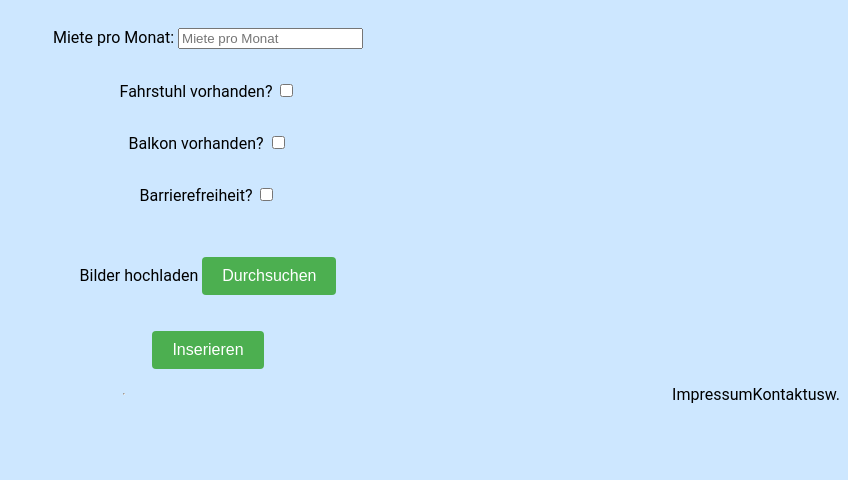
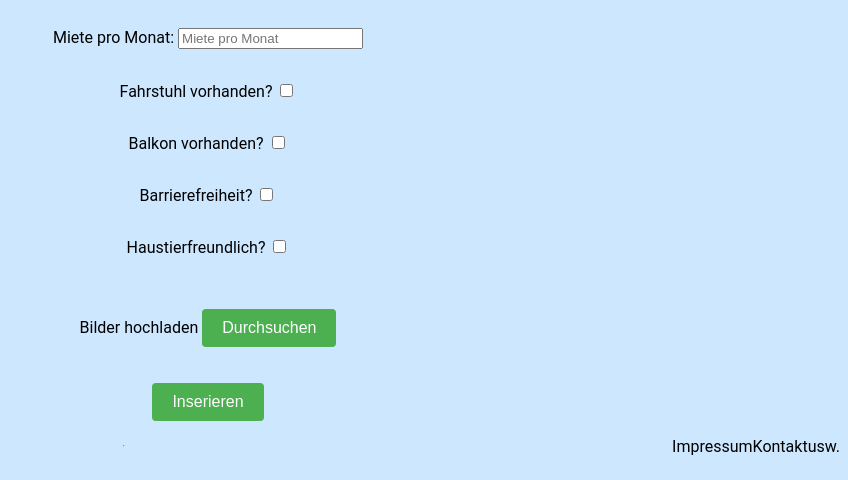
Before and after one commit to JuliusJupiter/DiligentPythons, a Python web app: template templates/inserierung.html in a window 1280 px wide. Shown: the part 376-856 px from the top of the page, without its empty margins (432-1280 px from the left). Before the commit the page ends 779 px from the top, so only its background shows below. Run offline with Jinja, Linux system fonts and the light colour scheme; the template is opened without the code that fills it, so the values that code supplies are empty.

Commit message:
haustierfreundlichkeit

```diff
--- a/templates/inserierung.html
+++ b/templates/inserierung.html
@@ -28,6 +28,7 @@
             <p>Fahrstuhl vorhanden? <input type="checkbox"></p>
             <p>Balkon vorhanden? <input type="checkbox"></p>
             <p>Barrierefreiheit? <input type="checkbox"></p>
+            <p>Haustierfreundlich? <input type="checkbox"></p>
 
             <p>Bilder hochladen <button>Durchsuchen</button></p>
 
```
